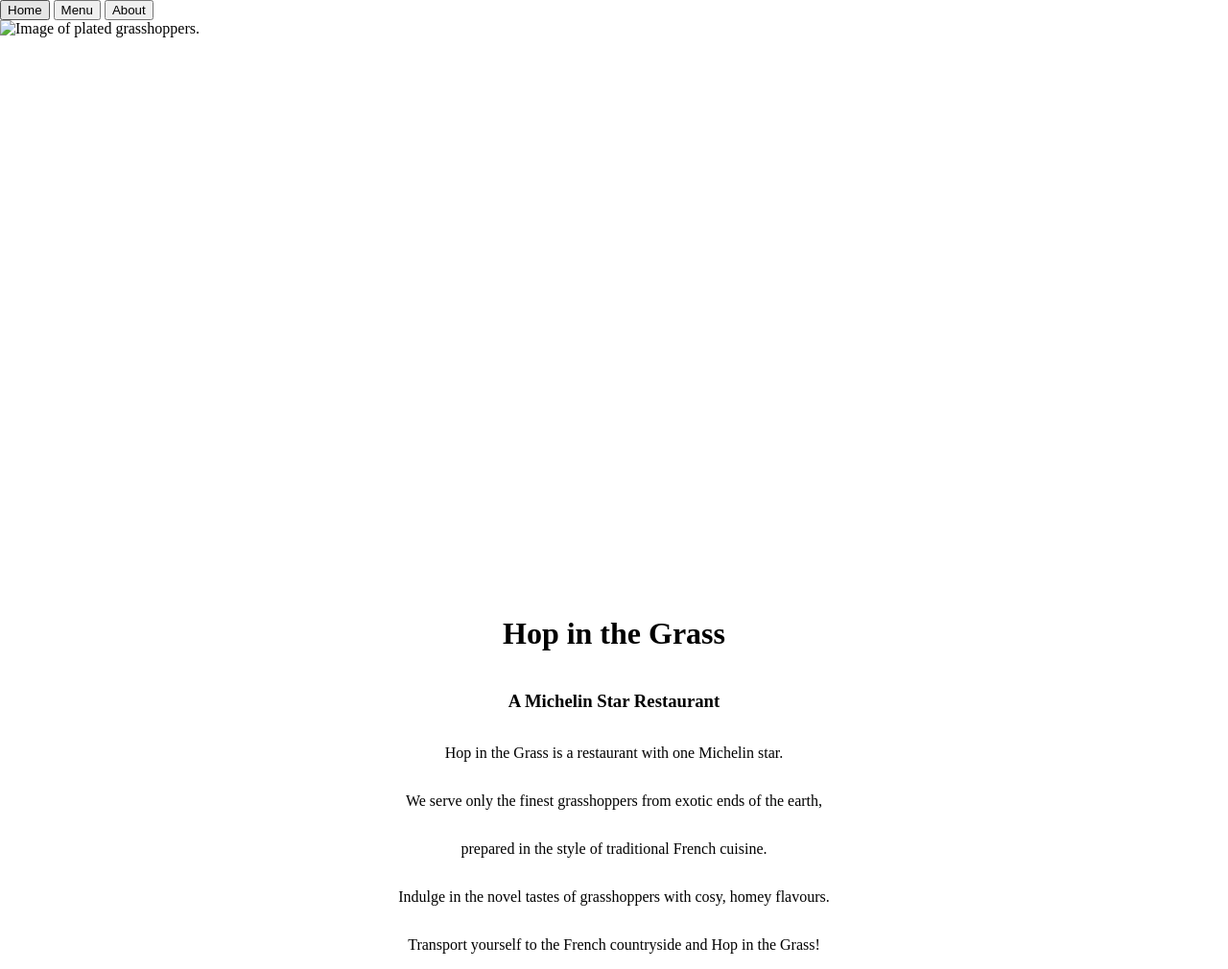
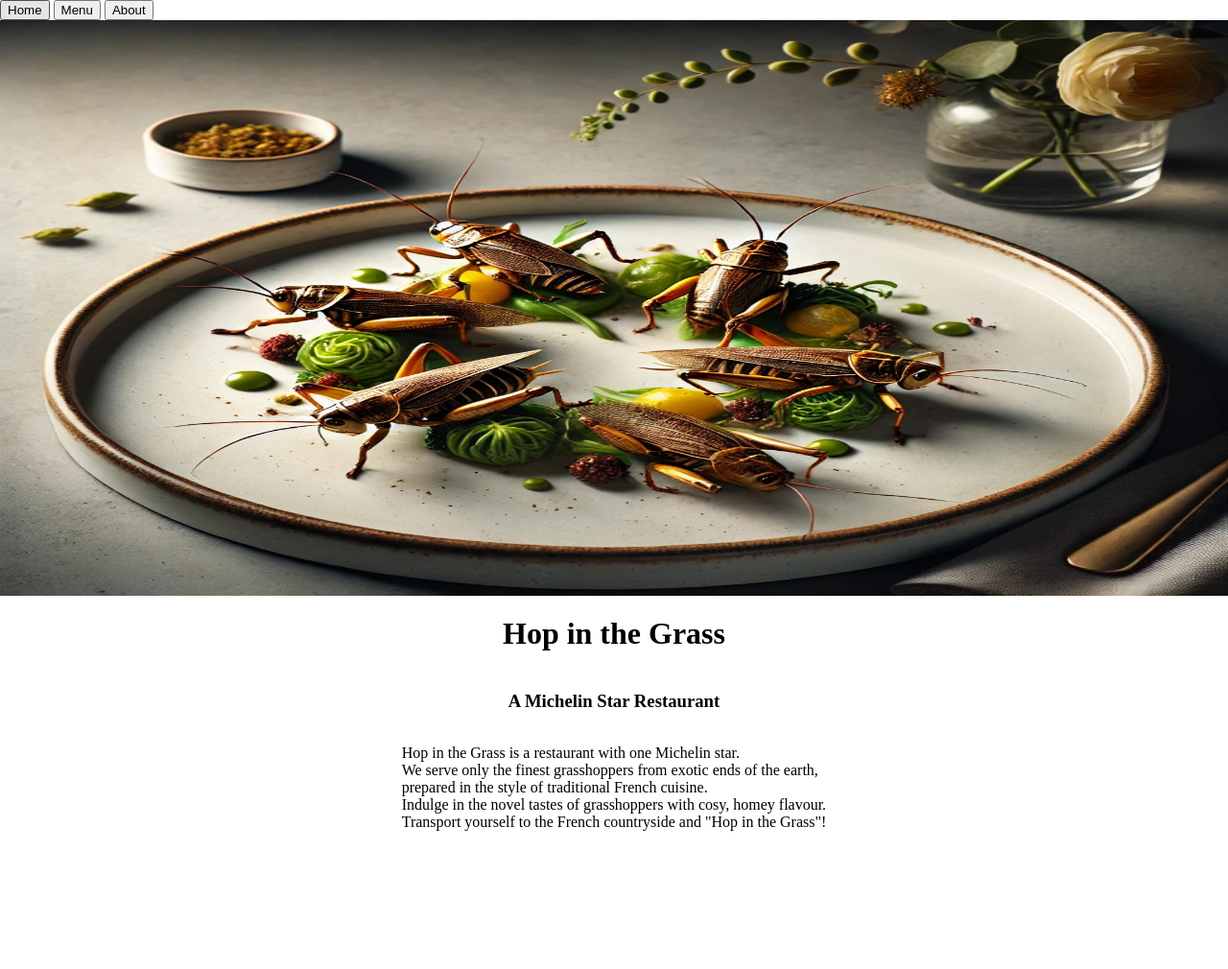
Before and after one commit to Zuxulius/odin-restaurant, a website built with webpack: page src/template.html in a window 1280 px wide. Shown: the whole page at 96% size. After the commit the page ends 882 px from the top, so only its background shows below. Built offline with nearby package versions, Linux system fonts and the light colour scheme; files whose address does not match are found by name.

Commit message:
create dynamic homepage content in home.js

```diff
--- /dev/null
+++ b/src/home.js
@@ -0,0 +1,29 @@
+import homeImage from "../grasshoppers.jpg";
+
+const image = document.createElement("img");
+image.src = homeImage;
+image.alt = "An image of plated grasshoppers."
+image.classList.add("homeImage");
+
+const h1 = document.createElement("h1");
+h1.innerText = "Hop in the Grass";
+
+const h3 = document.createElement("h3");
+h3.innerText = "A Michelin Star Restaurant";
+
+const p = document.createElement("p");
+p.innerText =
+`Hop in the Grass is a restaurant with one Michelin star.
+We serve only the finest grasshoppers from exotic ends of the earth,
+prepared in the style of traditional French cuisine.
+Indulge in the novel tastes of grasshoppers with cosy, homey flavour.
+Transport yourself to the French countryside and "Hop in the Grass"!`
+
+const content = document.getElementById("content");
+
+export default function init() {
+    content.appendChild(image);
+    content.appendChild(h1);
+    content.appendChild(h3);
+    content.appendChild(p);
+};
--- a/src/index.js
+++ b/src/index.js
@@ -1 +1,4 @@
 import "./styles.css";
+import initHome from "./home.js";
+
+initHome();
--- a/src/template.html
+++ b/src/template.html
@@ -14,14 +14,6 @@
             </nav>
         </header>
         <div id="content">
-            <img class="homeImage" src="../grasshoppers.webp" alt="Image of plated grasshoppers.">
-            <h1>Hop in the Grass</h1>
-            <h3>A Michelin Star Restaurant</h3>
-            <p>Hop in the Grass is a restaurant with one Michelin star.</p>
-            <p>We serve only the finest grasshoppers from exotic ends of the earth,</p>
-            <p>prepared in the style of traditional French cuisine.</p>
-            <p>Indulge in the novel tastes of grasshoppers with cosy, homey flavours.</p>
-            <p>Transport yourself to the French countryside and Hop in the Grass!</p>
         </div>
     </body>
 </html>
```
